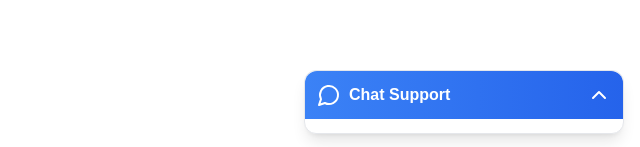
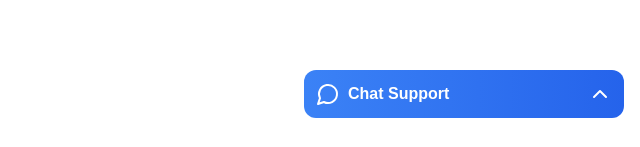
Before and after one commit to maskjelly/Repset, a Next.js app: page /chatbot-iframe/1 in a window 1280 px wide. Shown: the part 650-797 px from the top of the page, without its empty margins (640-1280 px from the left). Built offline with nearby package versions, Linux system fonts and the light colour scheme.

Commit message:
Pretty babe another one

```diff
--- a/app/chatbot-iframe/[chatID]/page.tsx
+++ b/app/chatbot-iframe/[chatID]/page.tsx
@@ -30,13 +30,21 @@ export default function ChatbotIframe({
 
   return (
     <div
-      className={`fixed bottom-4 right-4 w-80 bg-white shadow-lg rounded-xl border border-gray-200 transition-all duration-300 ease-in-out ${
-        isExpanded ? 'h-[500px]' : 'h-16'
+      className={`fixed bottom-4 right-4 w-80 transition-all duration-300 ease-in-out ${
+        isExpanded
+          ? 'bg-white shadow-lg rounded-xl border border-gray-200 h-[500px]'
+          : 'h-16'
       }`}
     >
       {/* Chat Header */}
       <div
-        className="bg-gradient-to-r from-blue-500 to-blue-600 text-white p-3 rounded-t-xl flex justify-between items-center cursor-pointer"
+        className={`
+          flex justify-between items-center cursor-pointer
+          ${isExpanded
+            ? 'bg-gradient-to-r from-blue-500 to-blue-600 text-white p-3 rounded-t-xl'
+            : 'bg-gradient-to-r from-blue-500 to-blue-600 text-white p-3 rounded-xl'
+          }
+        `}
         onClick={() => setIsExpanded(!isExpanded)}
       >
         <div className="flex items-center space-x-2">
```
